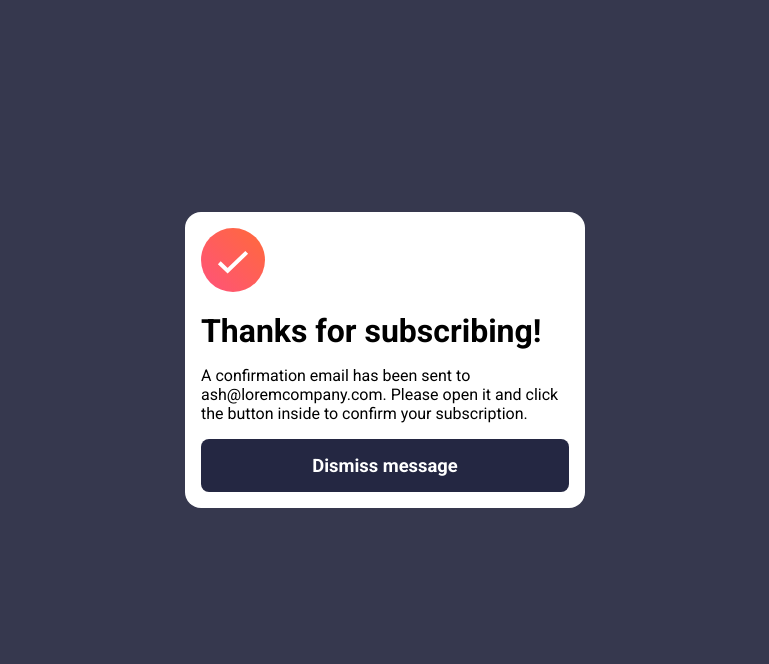
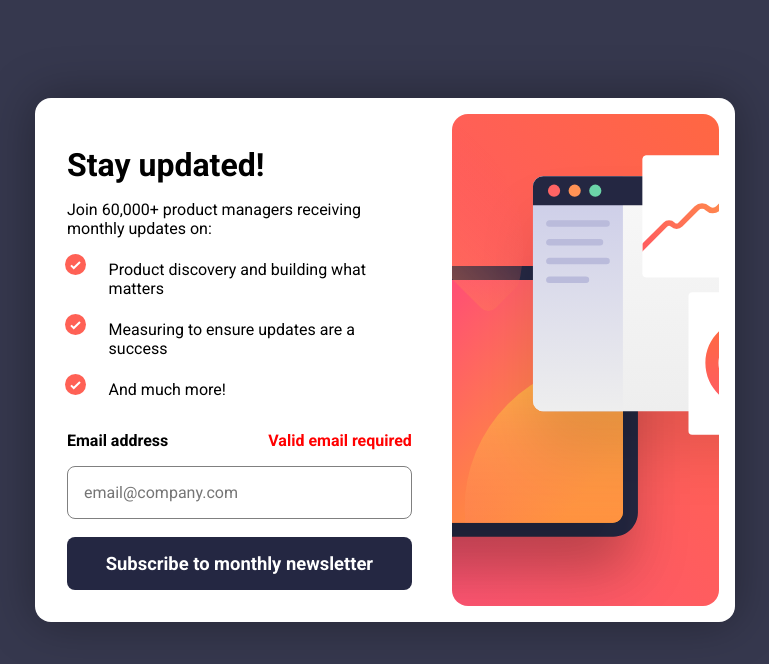
Before and after one commit to joaoxavier-profissional/newsletter-sign-up, a plain HTML site: page index.html in a window 1280 px wide. Both pictures are taken after a click on the button "Subscribe to monthly newsletter". Shown: the whole page, without its empty margins (255-1024 px from the left). Drawn offline with Linux system fonts and the light colour scheme.

Commit message:
error forms added

```diff
--- a/index.html
+++ b/index.html
@@ -34,8 +34,11 @@
         <li>And much more!</li>
       </ul>
       <div class="form">
-        <label for="email">Email address</label>
-        <input type="email" id="email" name="email" placeholder="email@company.com"/>
+        <label for="email">
+          <p>Email address</p>
+          <p class="error hidden">Valid email required</p>
+        </label>
+        <input type="email" id="email" name="email" placeholder="email@company.com" required/>
         <button type="submit" onclick="validateForm()">Subscribe to monthly newsletter</button>
       </div>
     </section>
@@ -52,7 +55,7 @@
       A confirmation email has been sent to ash@loremcompany.com.
       Please open it and click the button inside to confirm your subscription.
     </p>
-    <button>Dismiss message</button>
+    <button onclick="validateForm()">Dismiss message</button>
   </main>
 
   <!-- Success message end -->
--- a/script.js
+++ b/script.js
@@ -1,9 +1,19 @@
 const card1 = document.querySelector(".card1");
 const card2 = document.querySelector(".card2");
+const errorMessage = document.querySelector(".error")
 
 function validateForm() {
-    const email = document.getElementById("email");
-    console.log(email);
-    card1.classList.toggle("hidden");
-    card2.classList.toggle("hidden");
+    const email = document.getElementById("email").value;
+
+    //regex for email
+    const emailPattern = /^[a-zA-Z0-9._%+-]+@[a-zA-Z0-9.-]+\.[a-zA-Z]{2,}$/;
+
+    if (emailPattern.test(email)) {
+        errorMessage.textContent = '';
+        card1.classList.toggle("hidden");
+        card2.classList.toggle("hidden");
+      } else {
+        errorMessage.classList.toggle("hidden");
+      }
+
 }
--- a/style.css
+++ b/style.css
@@ -58,9 +58,14 @@
     }
 
     .form label {
-        display: block;
+        display: flex;
+        justify-content: space-between;
         font-weight: bold;
-        margin-bottom: 0.5rem;
+        font-size: 1rem;
+    }
+
+    .error {
+        color: red;
     }
 
     .form input {
@@ -137,9 +142,14 @@
     }
 
     .form label {
-        display: block;
+        display: flex;
+        justify-content: space-between;
         font-weight: bold;
         margin-bottom: 0.5rem;
+    }
+
+    .error {
+        color: red;
     }
 
     .form input {
```
